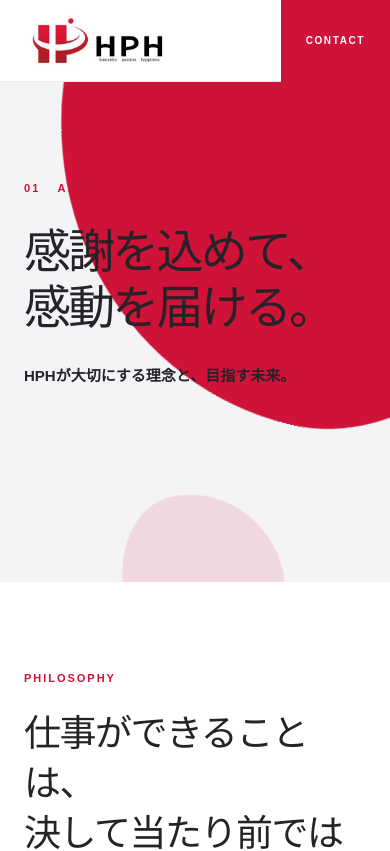
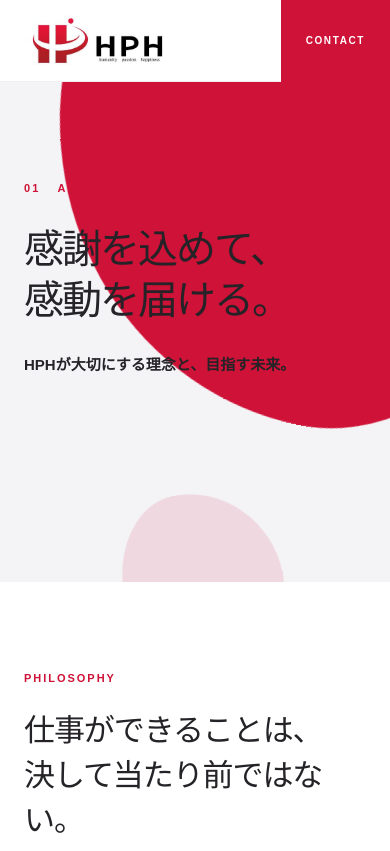
Before and after one commit to hphgroup/hphgroup.github.io, a Next.js app: page /about in a window 390 px wide. Shown: the top 851 px of the page. Built offline with nearby package versions, Linux system fonts and the light colour scheme.

Commit message:
Improve mobile heading typography

```diff
--- a/app/globals.css
+++ b/app/globals.css
@@ -332,8 +332,27 @@ footer > p { font-size:11px; color:var(--gray); margin:0; }
 
 @media (max-width: 520px) {
   .hero-image { inset:150px 16px 90px 27vw; border-radius:0 0 50px 0; }
-  .hero h1 { font-size:12vw; }
+  .hero-copy { right:18px; }
+  .hero h1 { font-size:clamp(40px,11.4vw,45px); line-height:1.12; letter-spacing:-.06em; }
+  .hero h1 .line-mask { white-space:nowrap; }
   .hero-lead { font-size:12px; }
+  .statement h2, .business h2, .recruit h2, .company h2 {
+    font-size:32px;
+    line-height:1.42;
+    letter-spacing:-.045em;
+    text-wrap:balance;
+  }
+  .contact h2 { font-size:28px; line-height:1.45; text-wrap:balance; }
+  .business-copy h3, .service-detail h2 { font-size:31px; line-height:1.35; }
+  .sub-hero h1 { font-size:40px; line-height:1.28; letter-spacing:-.05em; text-wrap:balance; }
+  .sub-intro h2, .value-detail > h2, .people > h2, .future > h2,
+  .mv-grid h2, .recruit-message h2, .sub-cta h2 {
+    font-size:31px;
+    line-height:1.45;
+    letter-spacing:-.035em;
+    text-wrap:balance;
+  }
+  .culture-photo p { font-size:18px; line-height:1.5; right:18px; }
   .business-photo { height:300px; }
   .recruit-image { height:360px; }
   .company dl > div { grid-template-columns:1fr; gap:7px; }
```
